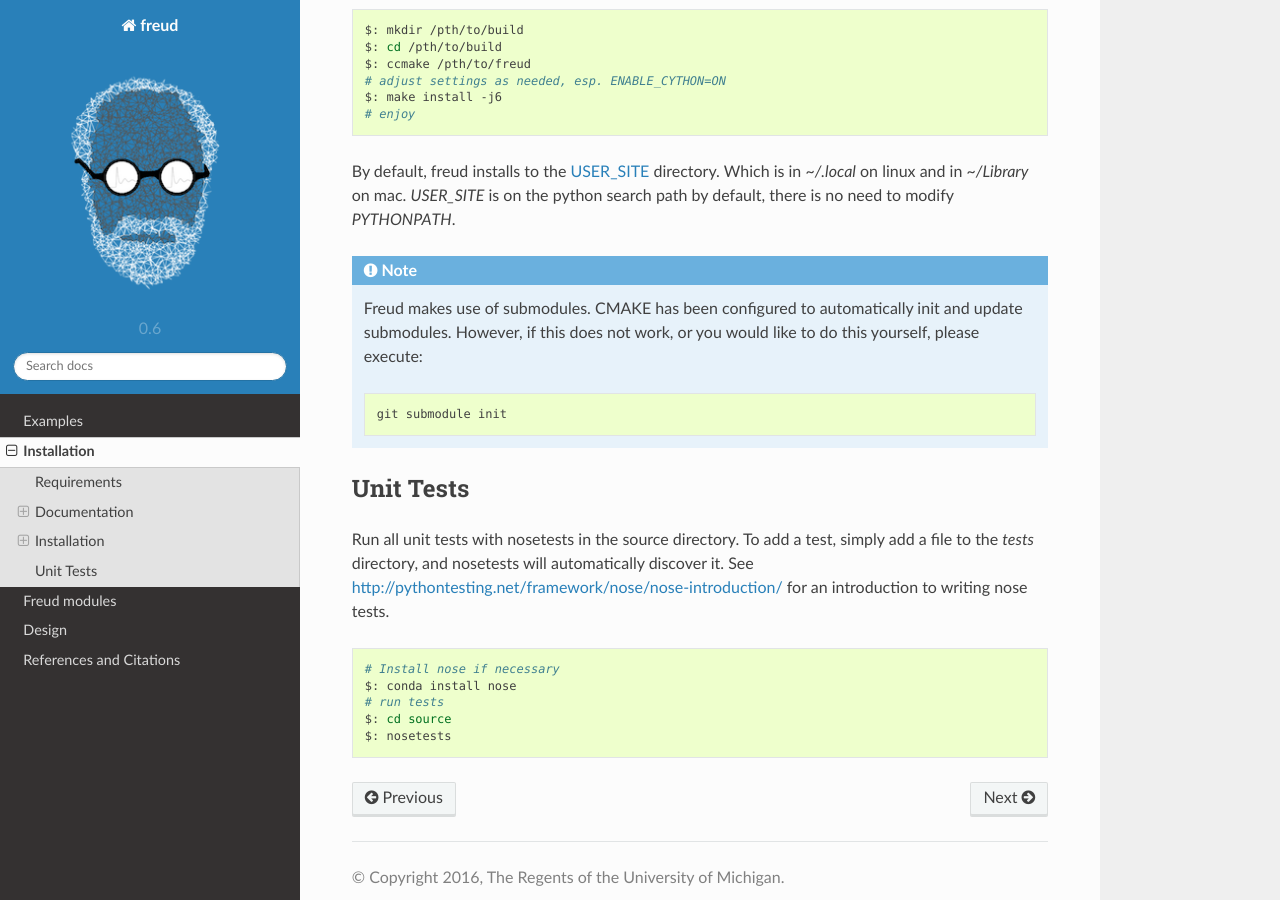
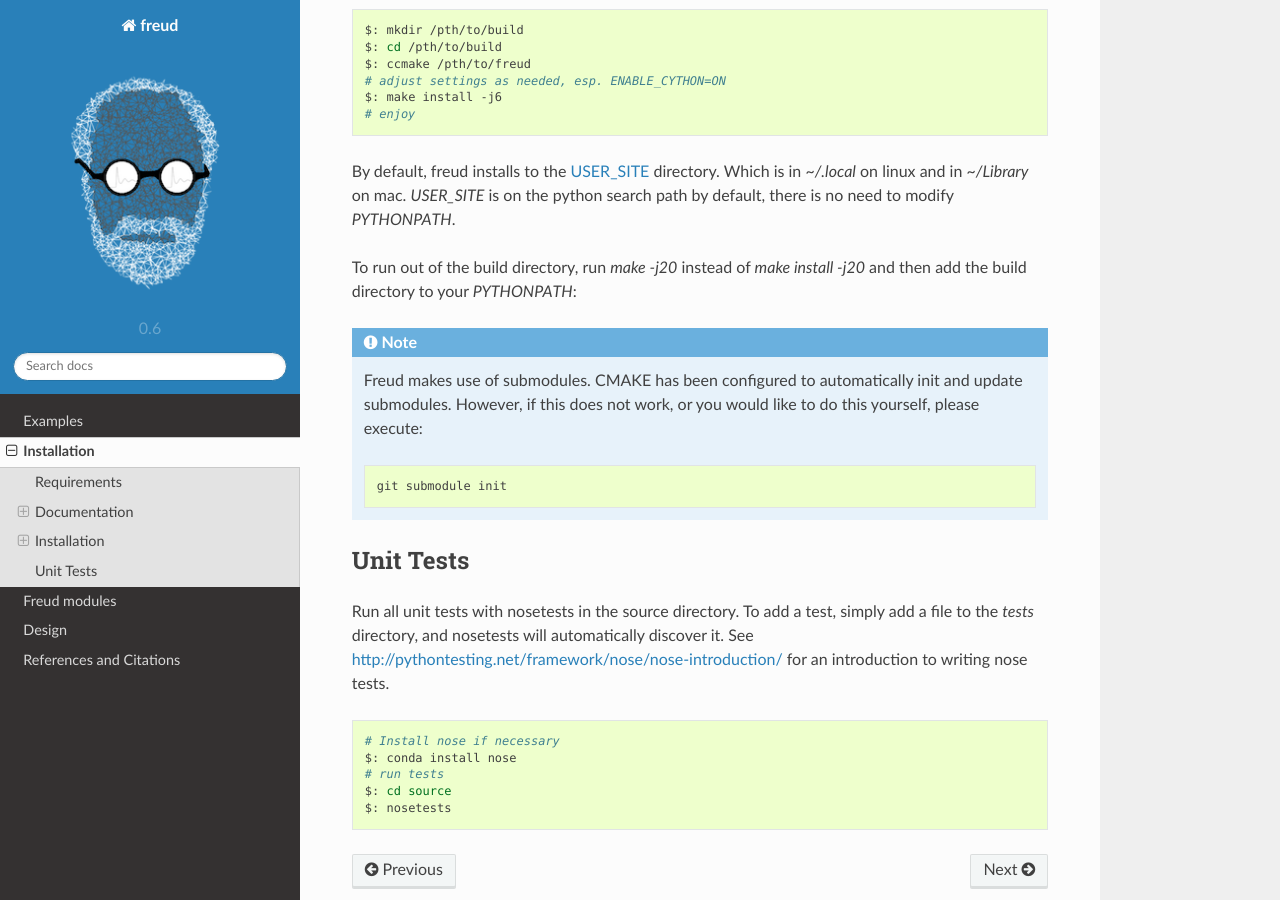
Before and after one commit to glotzerlab/freud, a Sphinx documentation site: the page built from doc/source/installation.rst, in a window 1280 px wide and 900 px high, scrolled down 2615 px. Built offline with Sphinx 7.4.7 and the Read the Docs theme 2.0.0, drawn with Linux system fonts in a browser that asks for light colours.

Commit message:
Add information on running out of build directory

```diff
--- a/doc/source/installation.rst
+++ b/doc/source/installation.rst
@@ -143,6 +143,8 @@ By default, freud installs to the `USER_SITE <https://docs.python.org/2/install/
 `~/.local` on linux and in `~/Library` on mac. `USER_SITE` is on the python search path by default, there is no need \
 to modify `PYTHONPATH`.
 
+To run out of the build directory, run `make -j20` instead of `make install -j20` and then add the build directory to your `PYTHONPATH`:
+
 .. note::
 
     Freud makes use of submodules. CMAKE has been configured to automatically init and update submodules. However, if
```
Also changed, not shown: README.md (+1 -1 lines).
